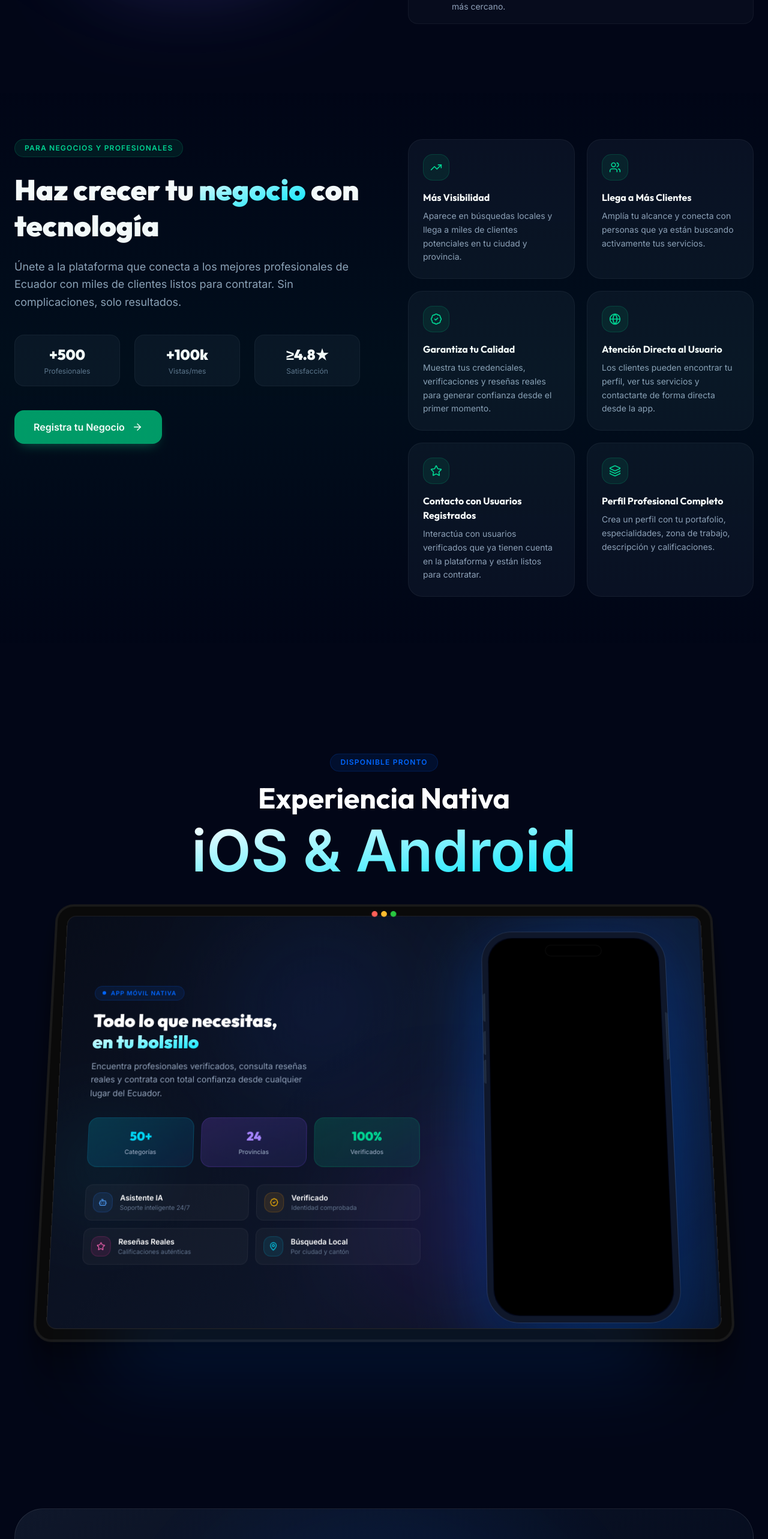
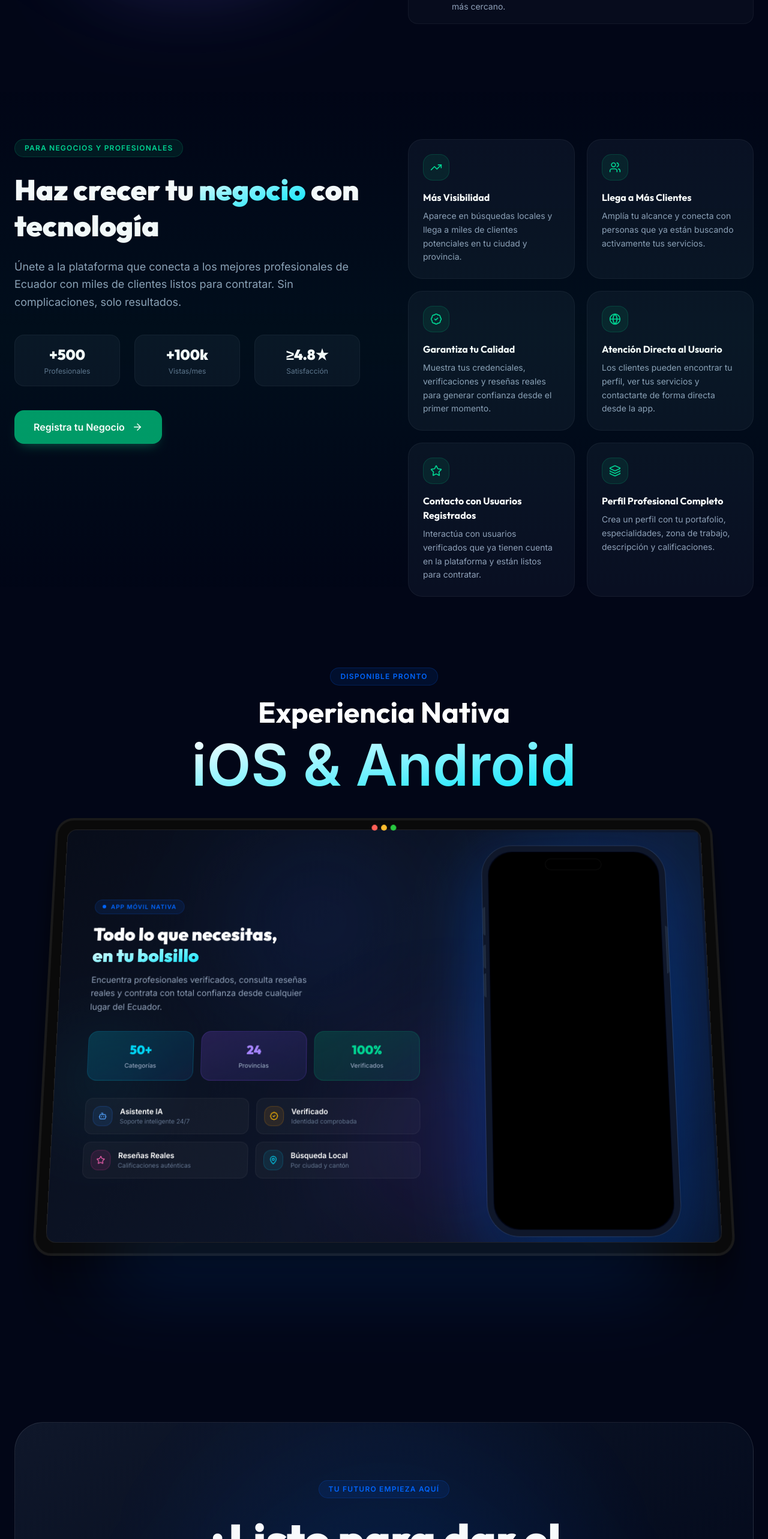
Before and after one commit to josueps15/conexionserviciosecuador, a React (Vite) app: page / in a window 1280 px wide. Shown: the part 3920-6486 px from the top of the page at 60% size. Built offline with nearby package versions, Linux system fonts and the light colour scheme.

Commit message:
UI: Completely remove gap between business and app showcase sections

```diff
--- a/src/App.tsx
+++ b/src/App.tsx
@@ -460,7 +460,7 @@ const App: React.FC = () => {
                 </section>
 
                 {/* ── BENEFICIOS PARA NEGOCIOS ── */}
-                <section id="negocios" className="py-24 px-6 relative overflow-hidden">
+                <section id="negocios" className="pt-24 pb-0 px-6 relative overflow-hidden">
                     <div className="absolute inset-0 bg-gradient-to-b from-transparent via-emerald-500/5 to-transparent pointer-events-none" />
                     <div className="max-w-7xl mx-auto">
                         <div className="grid grid-cols-1 lg:grid-cols-2 gap-20 items-start">
@@ -527,7 +527,7 @@ const App: React.FC = () => {
                 </section>
 
                 {/* ── APP SHOWCASE (ContainerScroll) ── */}
-                <section className="py-12 relative bg-transparent overflow-hidden">
+                <section className="pt-0 pb-12 relative bg-transparent overflow-hidden">
                     <ContainerScroll
                         titleComponent={
                             <div className="flex flex-col items-center">
```
